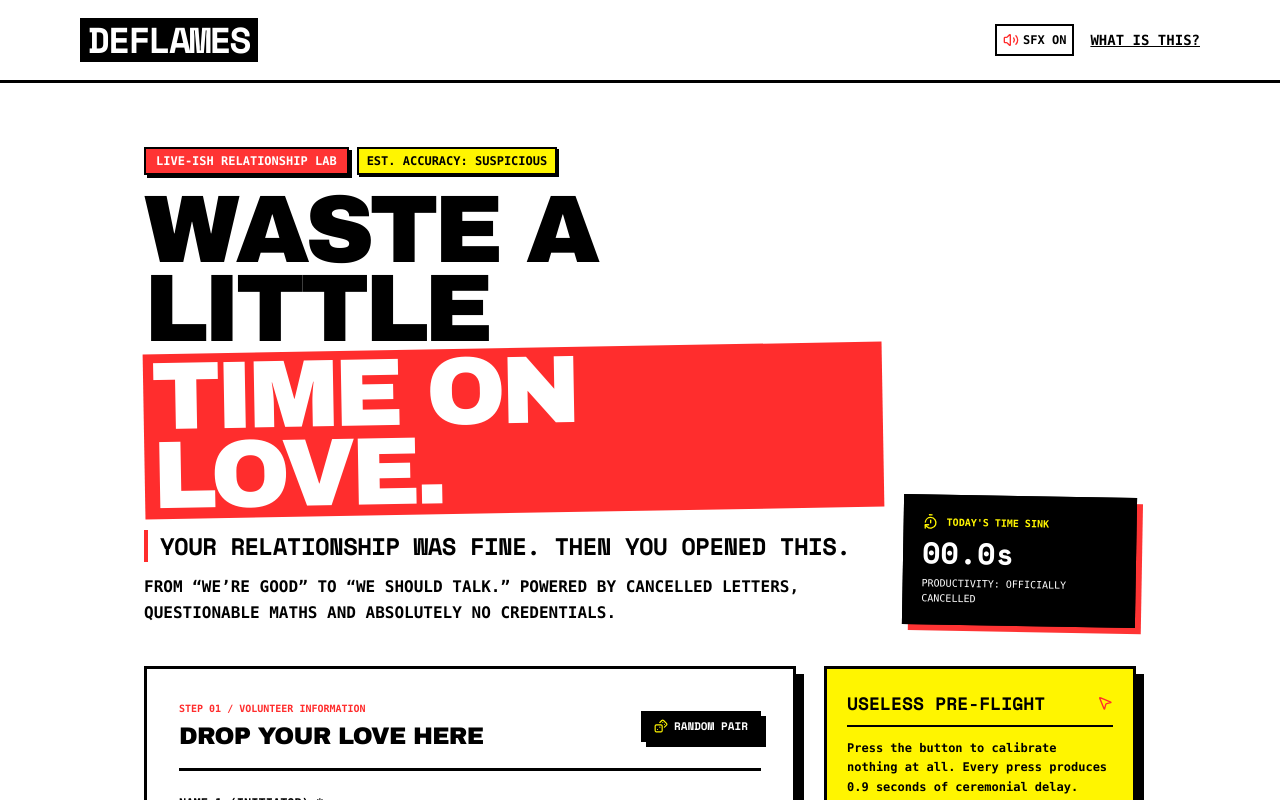
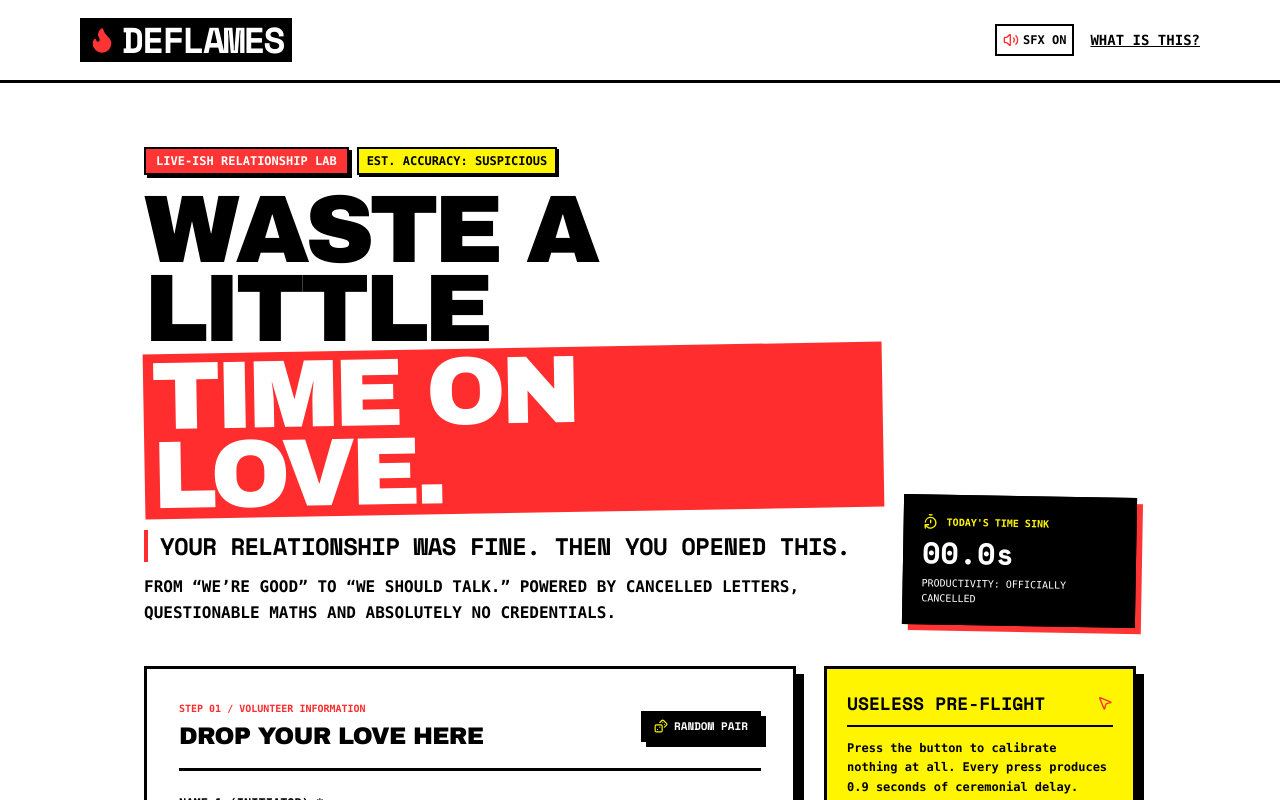
Before and after one commit to CipherX-Adith/deflame, a React (Vite) app in the folder client/: page / in a window 1280 px wide. Shown: the top 800 px of the page. Built offline with nearby package versions, Linux system fonts and the light colour scheme.

Commit message:
feat: add flame mark to masthead logo

```diff
--- a/client/src/App.jsx
+++ b/client/src/App.jsx
@@ -65,8 +65,9 @@ export default function App() {
             onClick={handleReset}
             className="flex items-center gap-2 font-black text-2xl sm:text-4xl tracking-tighter uppercase group cursor-pointer"
           >
-            <span className="bg-black text-white px-2 py-0.5 group-hover:bg-[#ff2d2d] transition-colors">
-              DEFLAMES
+            <span className="bg-black text-white px-2 py-0.5 group-hover:bg-[#ff2d2d] transition-colors flex items-center gap-1.5">
+              <Flame className="w-5 h-5 sm:w-7 sm:h-7 text-[#ff3434] group-hover:text-[#fff500] transition-colors fill-current" aria-hidden="true" />
+              <span>DEFLAMES</span>
             </span>
           </button>
 
```
